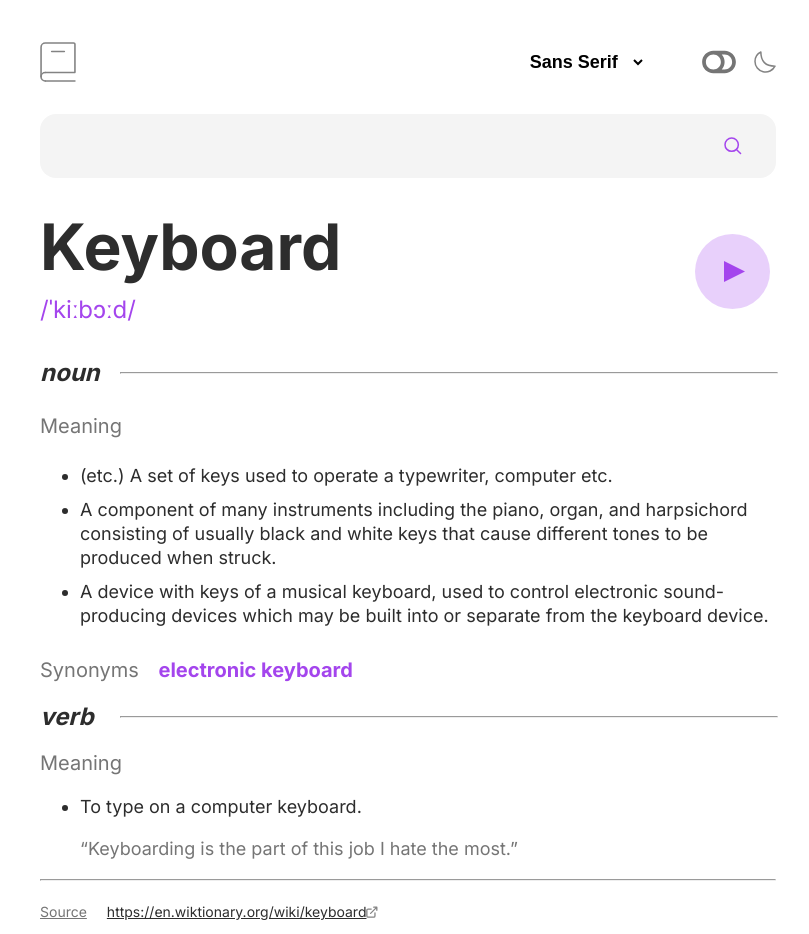
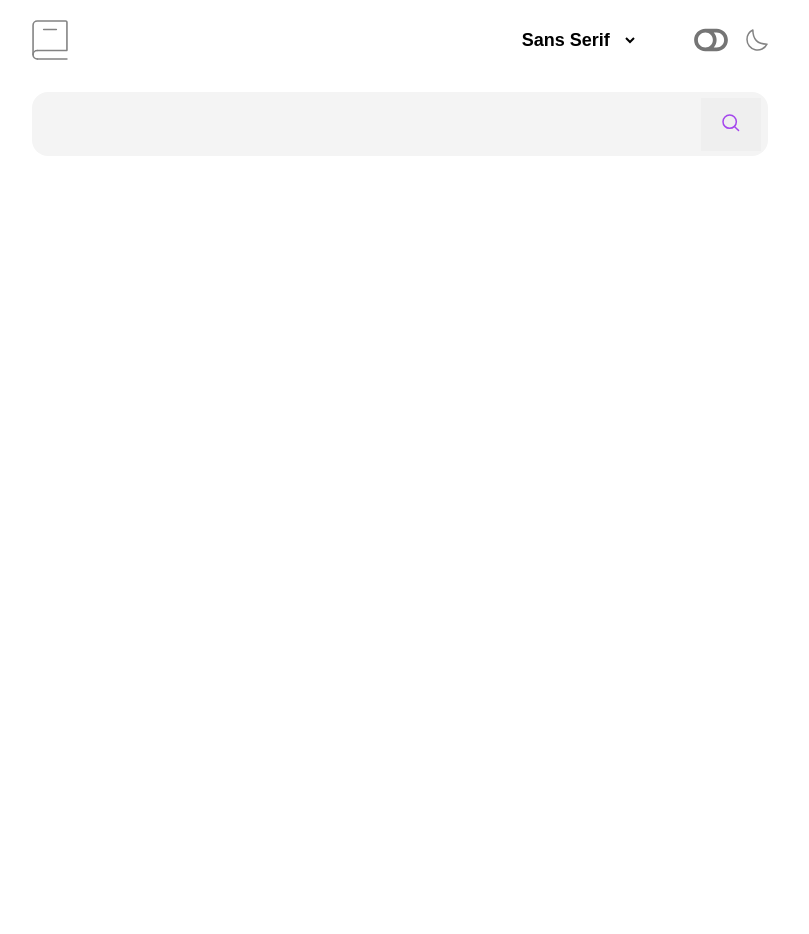
Before and after one commit to Mlowegene/dictionary-web-react-app, a React (Vite) app: page / in a window 1280 px wide. Shown: the whole page, without its empty margins (240-1049 px from the left). After the commit the page ends 800 px from the top, so only its background shows below. Built offline with nearby package versions, Linux system fonts and the light colour scheme.

Commit message:
call API and show data on UI

```diff
--- a/src/App.css
+++ b/src/App.css
@@ -7,13 +7,15 @@
 /* font-family: 'Inconsolata', monospace; */
 
 .container {
-  width: 100vw;
-  height: 100vh;
+  width: 100%;
+  height: 100%;
   background-color: #fff;
   display: flex;
   align-items: center;
   flex-direction: column;
   margin-top: 30px;
+  margin: 0;
+  box-sizing: border-box;
 }
 
 .nav {
@@ -72,6 +74,11 @@
   outline: none;
   font-size: x-large;
   font-weight: bold;
+}
+
+.search-bar button {
+  border: none;
+  cursor: pointer;
 }
 
 .search-icon {
--- a/src/App.jsx
+++ b/src/App.jsx
@@ -1,15 +1,34 @@
 import "./App.css";
 import NavBar from "./components/NavBar";
 import { SearchBar } from "./components/SearchBar";
-import { Info} from "./components/Info";
+import { Info } from "./components/Info";
+import { useState, useEffect } from "react";
 
 function App() {
+  const [word, setWord] = useState("");
+  const [meaning, setMeaning] = useState(null);
+
+  const fetchUserData = async () => {
+    const response = await fetch(
+      `https://api.dictionaryapi.dev/api/v2/entries/en/${word}`
+    );
+    const data = await response.json();
+    console.log(data);
+    setMeaning(data);
+  };
+
+  useEffect(() => {
+    if(word){
+    fetchUserData();
+  }
+  }, []);
+
   return (
     <>
       <div className="container">
         <NavBar />
-        <SearchBar />
-        <Info />
+        <SearchBar setWord={setWord} fetchUserData={fetchUserData} />
+        <Info meaning={meaning} />
       </div>
     </>
   );
--- a/src/components/Info.jsx
+++ b/src/components/Info.jsx
@@ -1,59 +1,100 @@
-import playIcon from '../assets/icon-play.svg';
-import newWindowIcon from '../assets/icon-new-window.svg';
+import playIcon from "../assets/icon-play.svg";
+import newWindowIcon from "../assets/icon-new-window.svg";
+import PropTypes from "prop-types";
 
-export const Info = () => {
+export const Info = ({ meaning }) => {
+  const playAudio = () => {
+    const audioUrl = meaning[0].phonetics[1].audio;
+    console.log(audioUrl);
+    const audio = new Audio(audioUrl);
+    audio.play();
+  };
+
   return (
     <div className="info-section">
-        <div className='heading-section'>
-        <div className='title'>
-            <h1 className="heading">Keyboard</h1>
-            <p className='speech'>/ˈkiːbɔːd/</p>
+      <div className="heading-section">
+        <div className="title">
+          <h1 className="heading">{meaning && meaning[0].word}</h1>
+          <p className="speech">{meaning && meaning[0].phonetics[1].text}</p>
         </div>
-        <div className='play-icon'>
-            <button><img src={playIcon} alt="play-icon" /></button>
+        <div className="play-icon">
+          <button onClick={playAudio}>
+            {meaning &&
+            <img src={playIcon} alt="play-icon" />
+            }
+          </button>
         </div>
+      </div>
+      <>
+        <div className="noun">
+            {meaning &&
+            <>
+                <p>noun</p>
+                <hr />
+            </>
+             }
         </div>
-        <div>
-        <div className='noun'>
-            <p>noun</p>
-            <hr />
+        <div className="meaning-section">
+            {meaning &&
+              <h4>Meaning</h4>
+            }
+
+          <ul>
+          {meaning && meaning[0].meanings[0].definitions.map((definition, index) =>(
+                <li key={index}>{definition.definition}</li>
+            ))}
+          </ul>
         </div>
-        <div className='meaning-section'>
-            <h4>Meaning</h4>
-            <ul>
-                <li>(etc.) A set of keys used to operate a typewriter, computer etc.
-                </li>
-                <li>A component of many instruments including the piano, organ, and harpsichord consisting of usually
-                    black and white keys that cause different tones to be produced when struck.
-                </li>
-                <li>A device with keys of a musical keyboard, used to control electronic sound-producing
-                    devices which may be built into or separate from the keyboard device.
-                </li>
-            </ul>
+        <div className="synonyms">
+          <p>
+          {meaning && <>Synonyms</>}
+
+            {meaning && meaning[0].meanings[0].synonyms.map((synonym, index) =>(
+                <span key={index}>{synonym}</span>
+            ))}
+          </p>
         </div>
-        <div className='synonyms'>
-            <p>Synonyms<span> electronic keyboard</span></p>
+      </>
+      <>
+        <div className="verb">
+            {meaning &&
+                <>
+                <h4>verb</h4>
+                <hr />
+                </>
+            }
         </div>
+        <div className="verb-meaning">
+            {meaning &&
+                <p>Meaning</p>
+            }
+          <ul>
+          {meaning && meaning[0].meanings[1].definitions.map((definition, index) =>(
+                <li key={index}>{definition.definition}</li>
+            ))}
+          </ul>
         </div>
-        <div>
-        <div className='verb'>
-            <h4>verb</h4>
-            <hr />
-        </div>
-        <div className='verb-meaning'>
-            <p>Meaning</p>
-            <ul>
-                <li>To type on a computer keyboard.</li>
-                <p>“Keyboarding is the part of this job I hate the most.”</p>
-            </ul>
-        </div>
-        </div>
-        <hr />
-        <div className='footer'>
+      </>
+      {meaning && <hr />}
+      <div className="footer">
+        {meaning &&
             <p>Source</p>
-            <a href='https://en.wiktionary.org/wiki/keyboard'>https://en.wiktionary.org/wiki/keyboard</a>
-            <img src={newWindowIcon} alt='new-window-icon' />
-        </div>
+        }
+        {meaning &&
+          meaning[0].sourceUrls.map((url, index) => (
+            <a href={url} key={index} target="_blank" rel="noopener noreferrer">
+              {url}
+            </a>
+          ))
+        }
+        {meaning &&
+            <img src={newWindowIcon} alt="new-window-icon" />
+        }
+      </div>
     </div>
-  )
-}
+  );
+};
+
+Info.propTypes = {
+  meaning: PropTypes.any,
+};
--- a/src/components/SearchBar.jsx
+++ b/src/components/SearchBar.jsx
@@ -1,10 +1,25 @@
 import searchIcon from "../assets/icon-search.svg";
+import PropTypes from "prop-types";
 
-export const SearchBar = () => {
+export const SearchBar = ({setWord, fetchUserData}) => {
+
+  const handleSearch = () => {
+    fetchUserData();
+  };
+
+
   return (
     <div className="search-bar">
-      <input type="text" className="search-field" />
+      <input type="text"
+      onChange={(e) => setWord(e.target.value)}
+      className="search-field" />
+      <button onClick={handleSearch}>
       <img src={searchIcon} alt="search-icon" className="search-icon" />
+      </button>
     </div>
   );
 };
+
+SearchBar.propTypes = {
+  setWord: PropTypes.func,
+};
```
